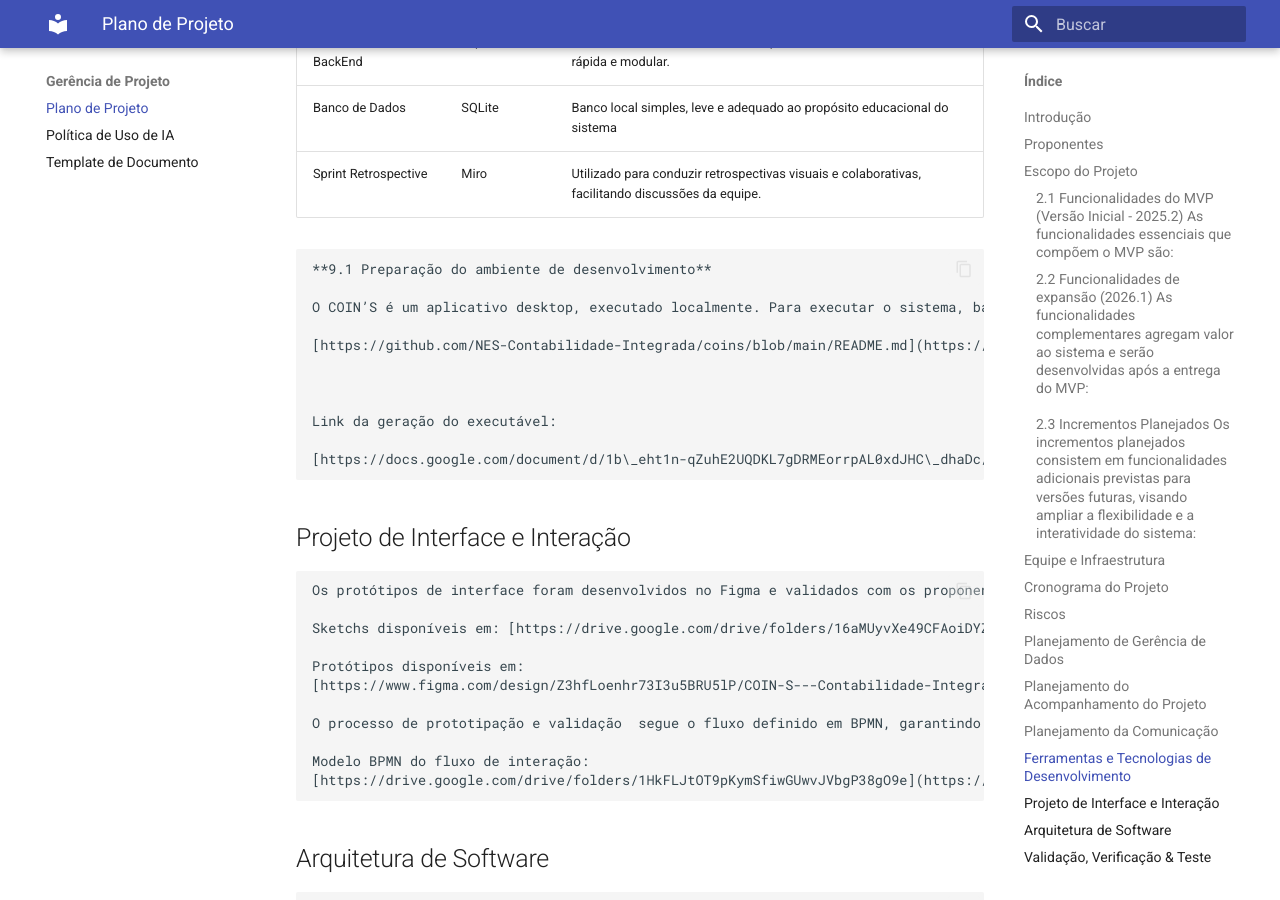
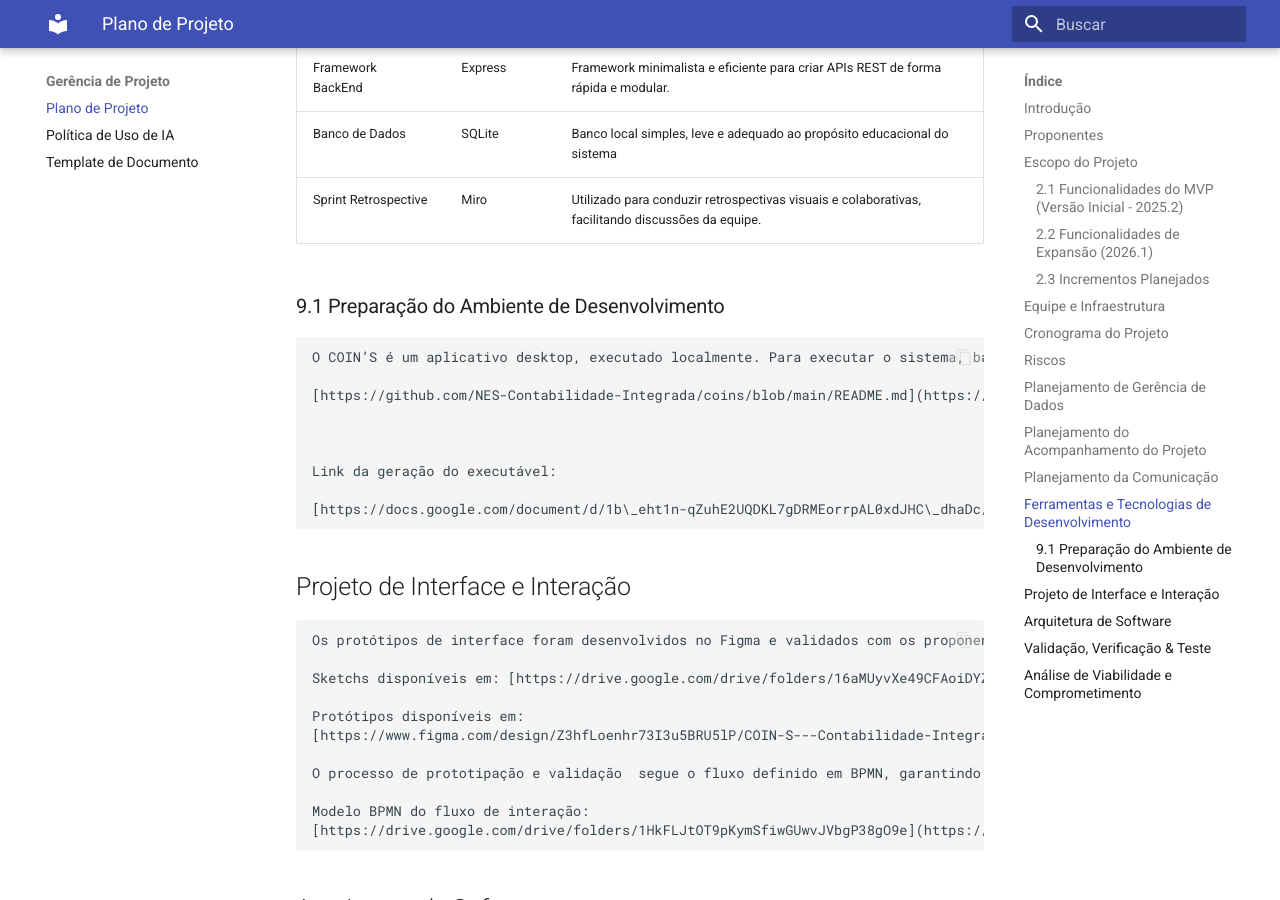
Before and after one commit to NES-Contabilidade-Integrada/doc-coins2026.1, an MkDocs documentation site: the page built from docs/gerencia-projeto/plano-do-projeto.md, in a window 1280 px wide and 900 px high, scrolled down 7784 px. Built offline with MkDocs 1.6.1 and Material for MkDocs 9.7.7, drawn with Linux system fonts in a browser that asks for light colours; some of the changed text lies outside the part shown.

Commit message:
fix(plano-projeto): corrigir headings quebrados com texto colado no titulo
- Separar descricao das secoes 2.1, 2.2 e 2.3 dos seus titulos ###
- Remover headings vazios (## e ###)
- Converter secao 9.1 de negrito indentado para heading correto

Co-Authored-By: Claude Sonnet 4.6 <noreply@anthropic.com>

```diff
--- a/docs/gerencia-projeto/plano-do-projeto.md
+++ b/docs/gerencia-projeto/plano-do-projeto.md
@@ -51,8 +51,6 @@
 
 [14\. Análise de Viabilidade e Comprometimento	12](#análise-de-viabilidade-e-comprometimento)
 
-##
-
 ## Introdução {#introdução}
 Este documento apresenta o Plano de Projeto para o desenvolvimento do Sistema COIN'S (Contabilidade Integrada). O sistema tem como objetivo oferecer uma plataforma prática e didática para que os alunos dos primeiros semestres do curso de Ciências Contábeis da UFMS tenham um contato inicial com as práticas contábeis.
 Atualmente, os softwares contábeis avançados são utilizados apenas nos últimos semestres do curso. O COIN'S busca preencher essa lacuna, proporcionando aos alunos uma experiência introdutória que facilita a compreensão dos conceitos básicos e serve como motivação para o aprendizado contínuo.
@@ -68,7 +66,9 @@ Os proponentes são os responsáveis por solicitar, validar e acompanhar o desen
 ## Escopo do Projeto {#escopo-do-projeto}
 O escopo do Sistema COIN'S define as funcionalidades que serão desenvolvidas ao longo do projeto, seguindo um plano incremental baseado na priorização definida durante a entrevista com o proponente. O desenvolvimento será dividido em etapas, dando continuidade à implementação do sistema que iniciou em 2025\.
 
-### 2.1 Funcionalidades do MVP (Versão Inicial \- 2025.2) As funcionalidades essenciais que compõem o MVP são:
+### 2.1 Funcionalidades do MVP (Versão Inicial - 2025.2)
+
+As funcionalidades essenciais que compõem o MVP são:
 
 * **Exibição do Plano de Contas Padrão:** Disponibilizar um plano de contas pré-definido para consulta pelos usuários.
 * **Gerenciamento de Lançamentos Contábeis:** Permitir o cadastro, edição, exclusão e consulta dos lançamentos contábeis seguindo o Plano de Contas Padrão.
@@ -81,7 +81,9 @@ O escopo do Sistema COIN'S define as funcionalidades que serão desenvolvidas ao
 | Épico 2 \- Empresa | Visualização de Lançamentos no Livro Diário | [https://github.com/NES-Contabilidade-Integrada/coins/issues/12](https://github.com/NES-Contabilidade-Integrada/coins/issues/12)  | Implementado Anteriormente |
 
 
-### 2.2 Funcionalidades de expansão (2026.1) As funcionalidades complementares agregam valor ao sistema e serão desenvolvidas após a entrega do MVP:
+### 2.2 Funcionalidades de Expansão (2026.1)
+
+As funcionalidades complementares agregam valor ao sistema e serão desenvolvidas após a entrega do MVP:
 
 * **Transferência Automática para o Livro Razão:** Realizar a movimentação dos lançamentos do Livro Diário para o Livro Razão.
 * **Geração do Balancete de Verificação:** Permitir a conferência dos saldos contábeis por meio da exibição do balancete detalhado em tela.
@@ -100,9 +102,9 @@ O escopo do Sistema COIN'S define as funcionalidades que serão desenvolvidas ao
 | Não existente | Geração do Balanço Patrimonial | Não existente | A ser implementado |
 | Não existente | Exportação de Relatórios Contábeis | Não existente | Próximas versões |
 
-###
+### 2.3 Incrementos Planejados
 
-### 2.3 Incrementos Planejados Os incrementos planejados consistem em funcionalidades adicionais previstas para versões futuras, visando ampliar a flexibilidade e a interatividade do sistema:
+Os incrementos planejados consistem em funcionalidades adicionais previstas para versões futuras, visando ampliar a flexibilidade e a interatividade do sistema:
 
 * **Gerenciamento Personalizado de Contas:** Permitir a inclusão, edição e exclusão de novas contas no plano contábil de acordo com a necessidade do usuário, sem alterar as contas estáticas do plano.
 * **Importação e Exportação de Dados Empresariais:** Facilitar a integração de dados com outros sistemas por meio da importação e exportação de informações das empresas.
@@ -206,7 +208,7 @@ O escopo do Sistema COIN'S define as funcionalidades que serão desenvolvidas ao
 | Banco de Dados | SQLite  | Banco local simples, leve e adequado ao propósito educacional do sistema |
 | Sprint Retrospective | Miro | Utilizado para conduzir retrospectivas visuais e colaborativas, facilitando discussões da equipe. |
 
-    **9.1 Preparação do ambiente de desenvolvimento**
+### 9.1 Preparação do Ambiente de Desenvolvimento
 
     O COIN’S é um aplicativo desktop, executado localmente. Para executar o sistema, basta seguir o passo a passo descrito no arquivo README.md do repositório oficial:
 
```
